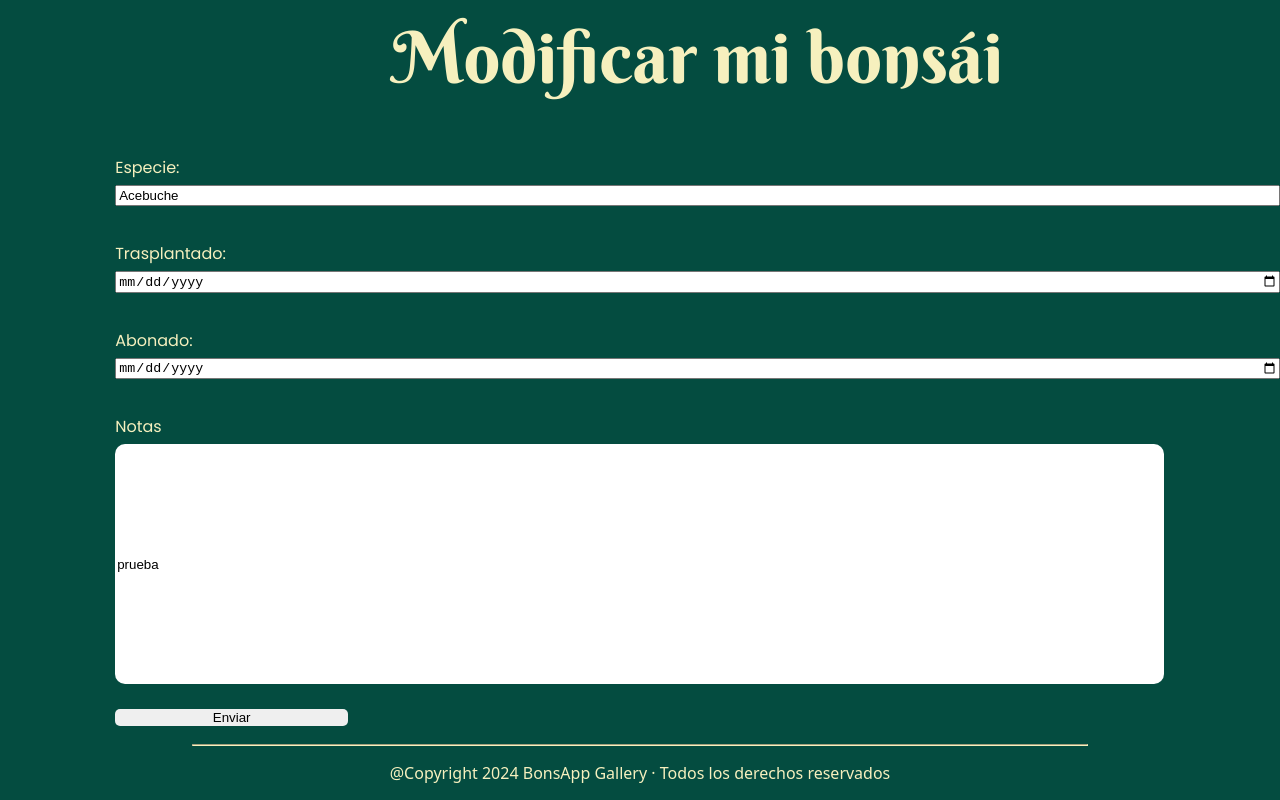
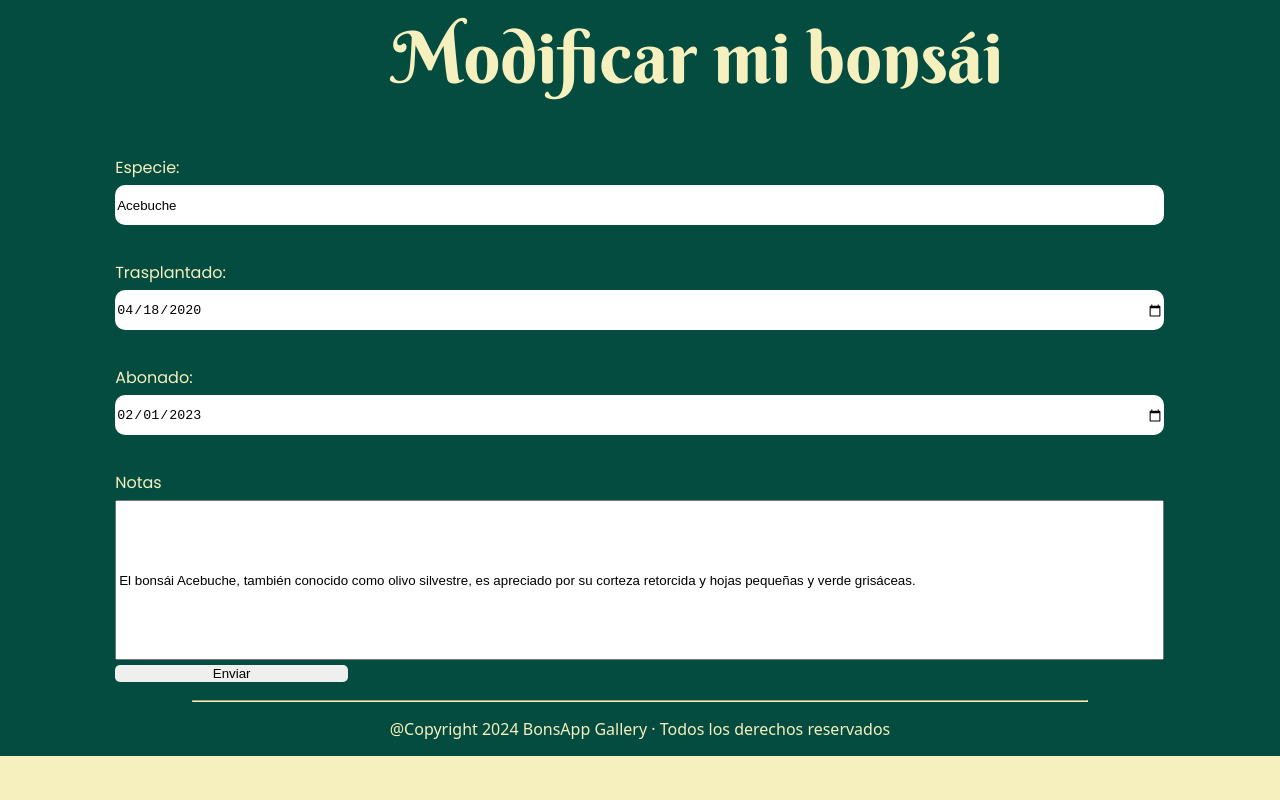
Before and after one commit to Nho89/bons-app-gallery, a React (Vite) app: page /update/1 in a window 1280 px wide. Shown: the part 445-1245 px from the top of the page. After the commit the page ends 1201 px from the top, so only its background shows below. Built offline with nearby package versions, Linux system fonts and the light colour scheme; data requests are answered from the project's data file.

Commit message:
css update

```diff
--- a/server/db.json
+++ b/server/db.json
@@ -2,74 +2,74 @@
   "bonsais": [
     {
       "especie": "Acebuche",
-      "abonado": "1-2-2023",
-      "trasplantado": "18-4-2020",
+      "abonado": "2023-02-01",
+      "trasplantado": "2020-04-18",
       "image": "./src/assets/images/acebuche.png",
-      "notas": "prueba",
+      "notas": "El bonsái Acebuche, también conocido como olivo silvestre, es apreciado por su corteza retorcida y hojas pequeñas y verde grisáceas. ",
       "id": "1"
     },
     {
       "especie": "Acebuche",
-      "abonado": "5-7-2023",
-      "trasplantado": "2-5-2023",
+      "abonado": "2023-07-05",
+      "trasplantado": "2023-05-02",
       "image": "./src/assets/images/Acebuche2.png",
-      "notas": "hola",
+      "notas": "El bonsái Acebuche, originario del Mediterráneo, destaca por su corteza retorcida y hojas pequeñas. Su resistencia lo hace ideal para el cultivo en condiciones adversas, requiriendo poda regular y cuidado en el riego para mantener su forma compacta.",
       "id": "2"
     },
     {
       "especie": "Chaenomeles",
-      "abonado": "5-6-2023",
-      "trasplantado": "5-4-2023",
+      "abonado": "2023-06-05",
+      "trasplantado": "2023-04-05",
       "image": "./src/assets/images/chaenomeles.png",
-      "notas": "hola",
+      "notas": "El bonsái Chaenomeles, también conocido como membrillero japonés, es apreciado por sus flores llamativas y frutos pequeños. Originario de Asia, este árbol es resistente y se destaca por su fácil cultivo, ideal para principiantes en el arte del bonsái.",
       "id": "4"
     },
     {
       "especie": "Junípero",
-      "abonado": "12-1-2024",
-      "trasplantado": "18-11-2019",
+      "abonado": "2024-01-12",
+      "trasplantado": "2019-11-18",
       "image": "./src/assets/images/junipero.png",
-      "notas": "hola",
+      "notas": "El bonsái Junípero destaca por su follaje denso y su resistencia, simbolizando longevidad. Originario de varias regiones del mundo, su cuidado requiere poda regular y suelo bien drenado.",
       "id": "5"
     },
     {
       "especie": "Junípero Nana",
-      "abonado": "20-7-2023",
-      "trasplantado": "28-3-2019",
+      "abonado": "2023-07-20",
+      "trasplantado": "2019-03-28",
       "image": "./src/assets/images/juniperonana.png",
-      "notas": "hola",
+      "notas": "El bonsái Junípero Nana es conocido por su tamaño compacto y follaje verde intenso. Originario de Asia y Europa, este junípero enano es ideal para espacios reducidos y su cuidado implica poda regular y exposición al sol directo.",
       "id": "6"
     },
     {
       "especie": "Pino Blanco",
-      "abonado": "5-1-2024",
-      "trasplantado": "18-4-2021",
+      "abonado": "2024-01-05",
+      "trasplantado": "2021-04-18",
       "image": "./src/assets/images/pinoblanco.png",
-      "notas": "hola",
+      "notas": "El bonsái Pino Blanco, caracterizado por sus agujas largas y flexibles y su corteza blanca y suave, es originario de América del Norte. Requiere cuidados especiales como una buena ventilación y protección contra heladas. ",
       "id": "7"
     },
     {
       "especie": "Sabina",
-      "abonado": "5-5-2023",
-      "trasplantado": "6-6-2020",
+      "abonado": "2023-05-05",
+      "trasplantado": "2020-06-06",
       "image": "./src/assets/images/sabina.png",
-      "notas": "hola",
+      "notas": "La sabina, conocida por su corteza escamosa y su forma retorcida, es un bonsái emblemático de los paisajes montañosos. Originaria de Europa y Asia, requiere cuidados específicos como exposición al sol y suelo bien drenado.",
       "id": "8"
     },
     {
       "especie": "Sabina",
-      "abonado": "29-6-2023",
-      "trasplantado": "18-4-2020",
+      "abonado": "2023-06-29",
+      "trasplantado": "2020-04-18",
       "image": "./src/assets/images/sabina2.png",
-      "notas": "hola",
+      "notas": "El bonsái Sabina destaca por su aspecto antiguo y su resistencia a condiciones adversas. Su follaje verde oscuro y su forma característica lo hacen ideal para paisajes rocosos y su cuidado incluye poda regular y protección contra heladas.",
       "id": "9"
     },
     {
       "especie": "Sabina",
-      "abonado": "16-3-2023",
-      "trasplantado": "19-3-2020",
+      "abonado": "2023-03-16",
+      "trasplantado": "2020-03-19",
       "image": "./src/assets/images/sabina3.png",
-      "notas": "hola",
+      "notas": "El bonsái Sabina, con su corteza rugosa y su hábito de crecimiento torcido, evoca la fuerza y la resistencia de la naturaleza. ",
       "id": "10"
     }
   ]
--- a/src/components/modal/Modal.css
+++ b/src/components/modal/Modal.css
@@ -10,9 +10,24 @@
 .container {
     display: flex;
     flex-direction: column;
-    align-items: left;
+    align-items: center;
+    justify-content: center;
     padding: 1px;
-    height: 200px;
-    width: 200px;
+    height: 100%;
+    width: 100%;
     overflow: hidden;
+    text-align: center;
+    margin-bottom: 15px;
 }
+.notas-bonsai{
+    font-size: 0.8em;
+    padding: 0;
+    margin-bottom: 5px;
+    margin-top: 0;
+    margin-right: 5%;
+    margin-left: 5%;
+}
+.subtitle-notas-bonsai{
+    font-size: 1em;
+    margin-bottom: 0;
+}
--- a/src/components/modal/Modal.jsx
+++ b/src/components/modal/Modal.jsx
@@ -12,9 +12,8 @@ const Modal = ({isOpen, closeModal, notas}) => {
         cursor={"pointer"}
         />
         <div className="container">
-          <h3>Detalles de la planta:</h3><br />
-
-          <p>{notas}</p>
+          <h3 className='subtitle-notas-bonsai'>Detalles de la planta:</h3><br />
+          <p className='notas-bonsai'>{notas}</p>
         </div>
       </div>
   )}
--- a/src/pages/create/Create.css
+++ b/src/pages/create/Create.css
@@ -24,7 +24,7 @@ body {
     align-items: left;
     padding: 5% 0 0 9%;
     background-color: #044C40;
-    border-radius: 0 20px 0 0;
+    border-radius: 20px 20px 0 0;
     width: 100%;
     gap: 5px;
 }
@@ -40,12 +40,12 @@ body {
 
 .label-form-notas {
     width: 90%;
-    height: 30vh;
-    border-radius: 10px;
-    margin-bottom: 20px;
-    box-shadow: none;
-    border: none;
-    outline: none
+    height: 20vh;
+    box-sizing: border-box;
+    text-align: justify;
+    display: block;
+    overflow: auto;
+    margin-top: auto;
 }
 
 .boton-form {
--- a/src/pages/update/Update.css
+++ b/src/pages/update/Update.css
@@ -39,5 +39,12 @@ body {
 
 .label-form-notas {
     width: 90%;
-    height: 30vh;
+    height: 20vh;
+    box-sizing: border-box;
+    text-align: justify;
+    display: block;
+    flex-direction: column;
+    justify-content: flex-start;
+    overflow: auto;
+    margin-top: auto;
 }
--- a/src/pages/update/Update.jsx
+++ b/src/pages/update/Update.jsx
@@ -48,11 +48,14 @@ const Update = () => {
         <h1 className='title-bonsais'>Modificar mi bonsái</h1>
         {/* Campos del formulario */}
         <label htmlFor='especie'>Especie:</label>
-        <input type='text' id='especie' {...register('especie', { required: 'Este campo es obligatorio' })} /><br />
+        <input type='text' className="label-form" id='especie' {...register('especie', { required: 'Este campo es obligatorio' })} /><br />
+
         <label htmlFor='trasplantado'>Trasplantado:</label>
-        <input type='date' id='trasplantado' {...register('trasplantado')} /><br />
+        <input type='date' className="label-form" id='trasplantado' {...register('trasplantado')} /><br />
+
         <label htmlFor='abonado'>Abonado:</label>
-        <input type='date' id='abonado' {...register('abonado')} /><br />
+        <input type='date' className="label-form" id='abonado' {...register('abonado')} /><br />
+
         <label htmlFor='notas'>Notas</label>
         <input className='label-form-notas' id='notas' {...register('notas')} type='text' name='notas' placeholder='' />
         {errors.especie && <p>Introduce una especie{errors.especie.message}</p>}
```
